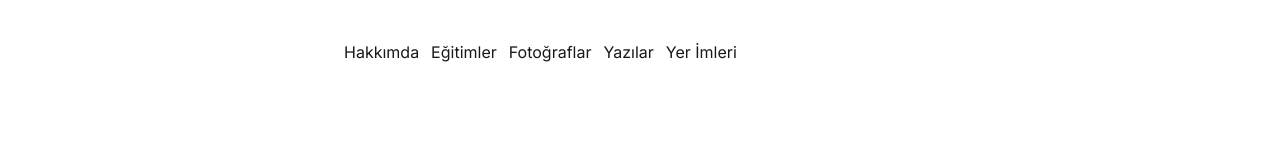
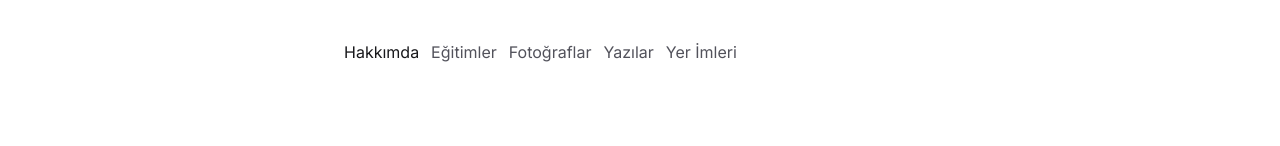
Before and after one commit to ademilter/homepage, a Next.js app: page / in a window 1280 px wide. Shown: the top 146 px of the page. Built offline with nearby package versions, Linux system fonts and the light colour scheme.

Commit message:
menu isactive sorunu düzeltildi

```diff
--- a/components/header.tsx
+++ b/components/header.tsx
@@ -35,12 +35,12 @@ export default function Header() {
             "flex-col gap-3 sm:!flex sm:flex-row"
           )}
         >
-          {Object.keys(MENU).map((path) => {
-            const isActive = path === path;
+          {Object.entries(MENU).map(([key, value]) => {
+            const isActive = key === path;
             return (
-              <span key={path}>
-                <NextLink href={path} className={cx(isActive ? "shine" : "")}>
-                  {MENU[path]}
+              <span key={key}>
+                <NextLink href={key} className={cx(isActive ? "shine" : "")}>
+                  {value}
                 </NextLink>
               </span>
             );
```
